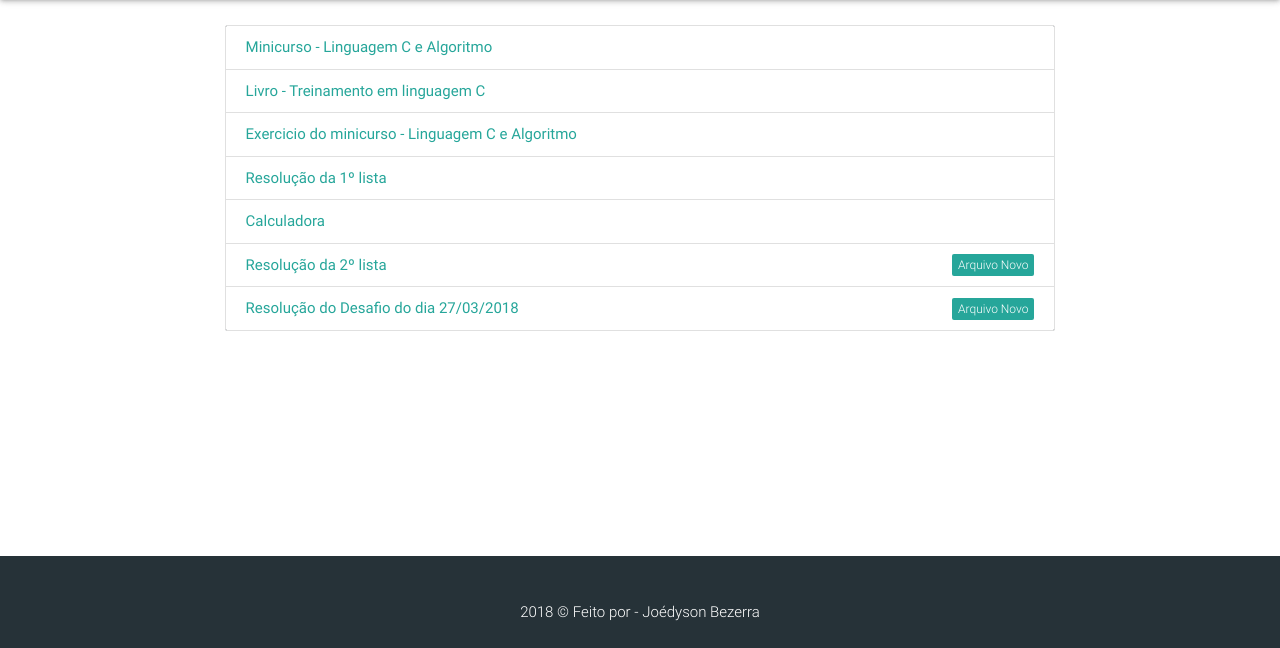
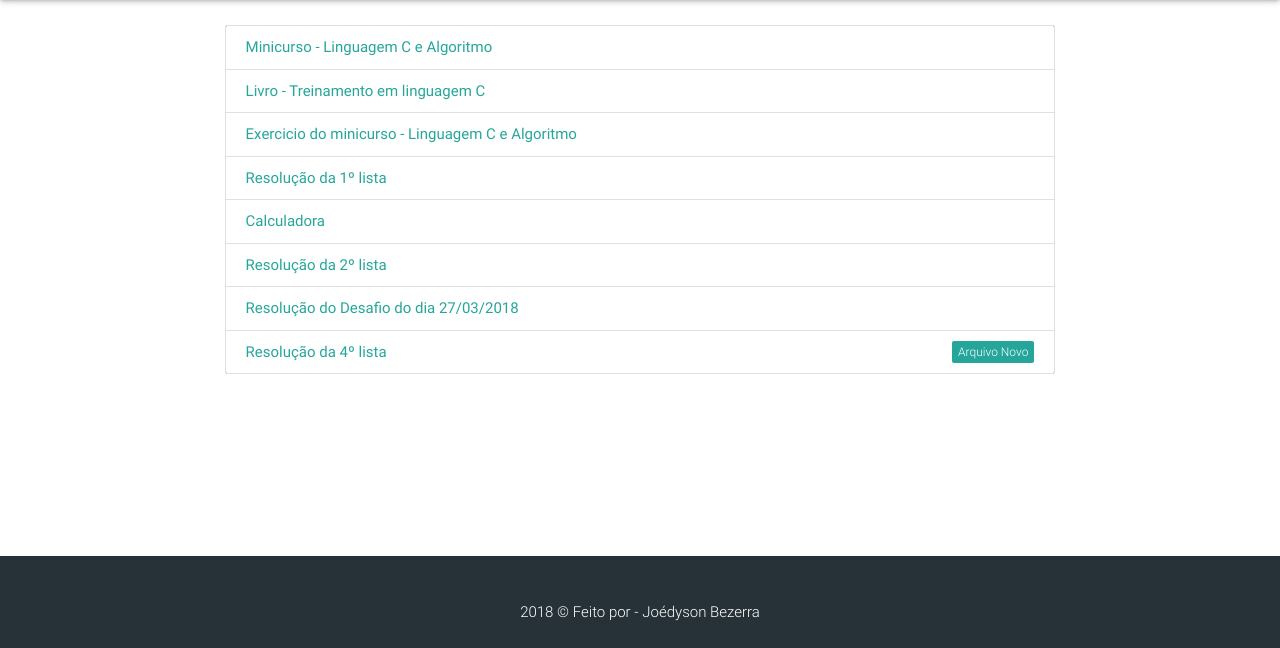
Before and after one commit to joedysonbezerra/https-joedysonbezerra.github.io, a website: page monitoria/index.html in a window 1280 px wide. Shown: the part 152-800 px from the top of the page. Drawn offline with nearby package versions, Linux system fonts and the light colour scheme.

Commit message:
adicionado lista 4 - monitoria

```diff
--- a/monitoria/index.html
+++ b/monitoria/index.html
@@ -25,8 +25,9 @@
                                  <a href="https://docs.google.com/document/d/1kaWf1FxwL6xcc2WHG_EiGTHv36sdReM_I3YuKwi1Ywo/edit?usp=sharing" class="collection-item">Exercicio do minicurso - Linguagem C e Algoritmo</a>
                                  <a href="https://joedysonbezerra.github.io/palestra/monitoria/lista1-gabarito.pdf" class="collection-item">Resolução da 1º lista</a>
                                  <a href="https://joedysonbezerra.github.io/palestra/monitoria/calculadora.pdf" class="collection-item">Calculadora</a>
-                                  <a href="https://joedysonbezerra.github.io/palestra/monitoria/lista2.pdf" class="collection-item">Resolução da 2º lista<span class="new badge" data-badge-caption="Novo">Arquivo</span></a>
-                                  <a href="https://joedysonbezerra.github.io/palestra/monitoria/desafio.pdf" class="collection-item">Resolução do Desafio do dia 27/03/2018<span class="new badge" data-badge-caption="Novo">Arquivo</span></a>
+                                  <a href="https://joedysonbezerra.github.io/palestra/monitoria/lista2.pdf" class="collection-item">Resolução da 2º lista</a>
+                                  <a href="https://joedysonbezerra.github.io/palestra/monitoria/desafio.pdf" class="collection-item">Resolução do Desafio do dia 27/03/2018</a>
+                                  <a href="https://joedysonbezerra.github.io/palestra/monitoria/lista4.pdf" class="collection-item">Resolução da 4º lista<span class="new badge" data-badge-caption="Novo">Arquivo</span></a>
                          </div>
                     </div>
                     <div class="col s12 m2 l2"></div>
```
Also changed, not shown: 1 other file.
